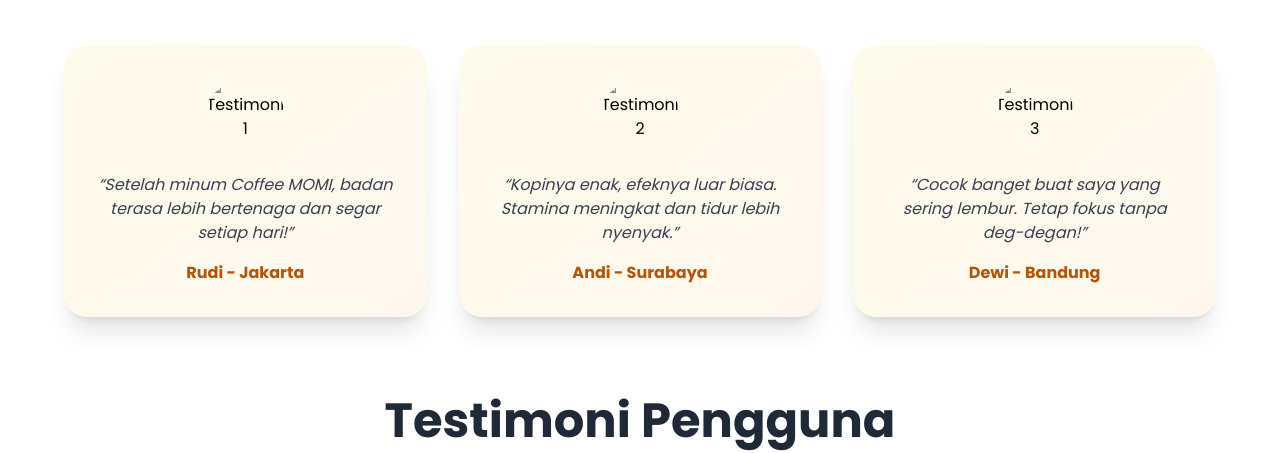
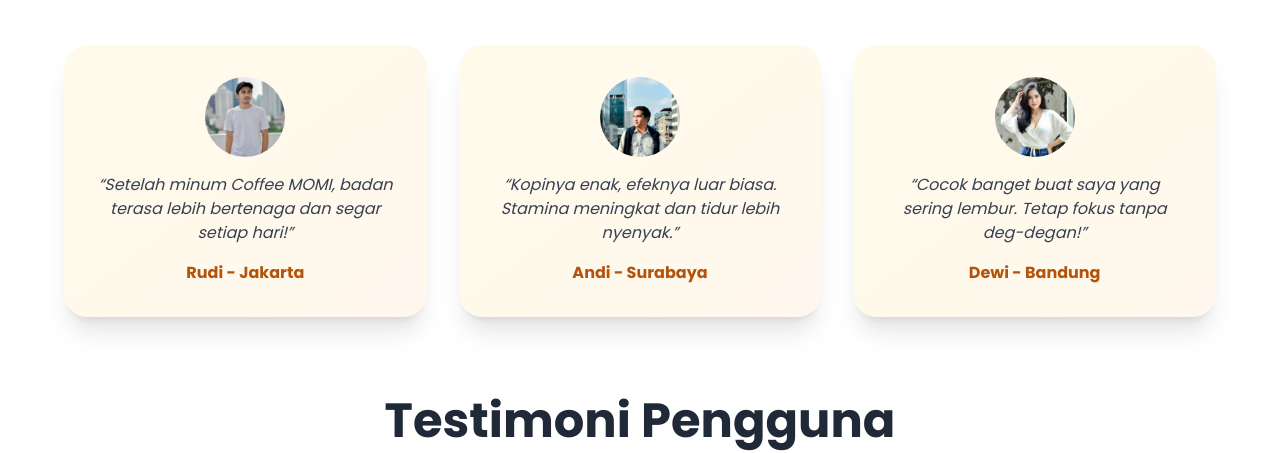
Before and after one commit to sayakulo/kopi-momi, a plain HTML site: page index.html in a window 1280 px wide. Shown: the part 2894-3347 px from the top of the page. Drawn offline with nearby package versions, Linux system fonts and the light colour scheme.

Commit message:
Update index.html

```diff
--- a/index.html
+++ b/index.html
@@ -201,19 +201,19 @@
 
       <div class="grid md:grid-cols-3 gap-8 max-w-6xl mx-auto">
         <div class="bg-gradient-to-br from-amber-50 to-orange-50 rounded-3xl shadow-xl p-8" data-aos="fade-up" data-aos-delay="150">
-          <img src="img/testi1.jpeg" alt="Testimoni 1" class="w-20 h-20 mx-auto rounded-full mb-4 object-cover">
+          <img src="img/testi1.png" alt="Testimoni 1" class="w-20 h-20 mx-auto rounded-full mb-4 object-cover">
           <p class="text-gray-700 italic mb-4">“Setelah minum Coffee MOMI, badan terasa lebih bertenaga dan segar setiap hari!”</p>
           <h4 class="font-bold text-amber-700">Rudi - Jakarta</h4>
         </div>
 
         <div class="bg-gradient-to-br from-amber-50 to-orange-50 rounded-3xl shadow-xl p-8" data-aos="fade-up" data-aos-delay="250">
-          <img src="img/testi2.jpeg" alt="Testimoni 2" class="w-20 h-20 mx-auto rounded-full mb-4 object-cover">
+          <img src="img/testi2.png" alt="Testimoni 2" class="w-20 h-20 mx-auto rounded-full mb-4 object-cover">
           <p class="text-gray-700 italic mb-4">“Kopinya enak, efeknya luar biasa. Stamina meningkat dan tidur lebih nyenyak.”</p>
           <h4 class="font-bold text-amber-700">Andi - Surabaya</h4>
         </div>
 
         <div class="bg-gradient-to-br from-amber-50 to-orange-50 rounded-3xl shadow-xl p-8" data-aos="fade-up" data-aos-delay="350">
-          <img src="img/testi3.jpeg" alt="Testimoni 3" class="w-20 h-20 mx-auto rounded-full mb-4 object-cover">
+          <img src="img/testi3.png" alt="Testimoni 3" class="w-20 h-20 mx-auto rounded-full mb-4 object-cover">
           <p class="text-gray-700 italic mb-4">“Cocok banget buat saya yang sering lembur. Tetap fokus tanpa deg-degan!”</p>
           <h4 class="font-bold text-amber-700">Dewi - Bandung</h4>
         </div>
```
